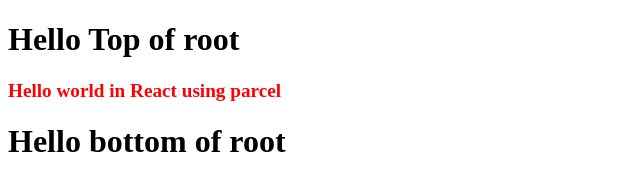
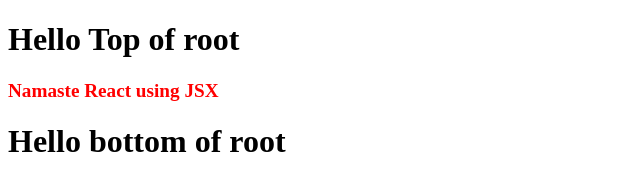
Before and after one commit to crpurush/namaste-react, a React (Vite) app: page / in a window 1280 px wide. Shown: the top 170 px of the page, without its empty margins (0-640 px from the left). Built offline with nearby package versions, Linux system fonts and the light colour scheme.

Commit message:
EP3-commit1

```diff
--- a/App.js
+++ b/App.js
@@ -1,7 +1,10 @@
 import React from "react";
 import ReactDOM from "react-dom/client";
 
-const heading = React.createElement("h1",{id:"heading",xyz:"abc"},"Hello world in React using parcel");
-console.log(heading);//heading is react element i.e., JS object
+const heading = (<h1 id="heading" tabIndex="2"
+className="Heading">
+    Namaste React using JSX
+</h1>);
+console.log(heading);
 const root = ReactDOM.createRoot(document.getElementById("root"));
 root.render(heading);
--- a/package.json
+++ b/package.json
@@ -3,6 +3,8 @@
   "version": "1.0.0",
   "description": "\"Namaste React practice\"",
   "scripts": {
+    "start": "parcel index.html",
+    "build": "parcel build index.html",
     "test": "jest"
   },
   "repository": {
```
